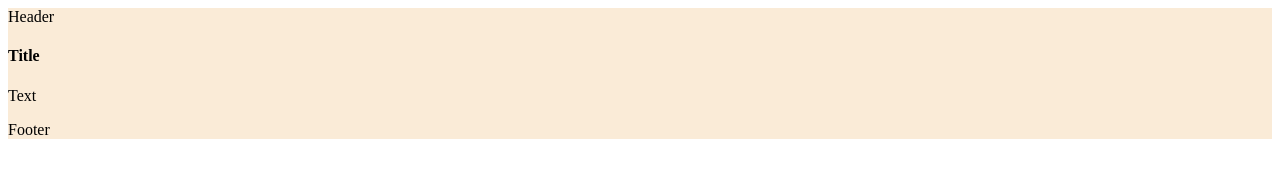
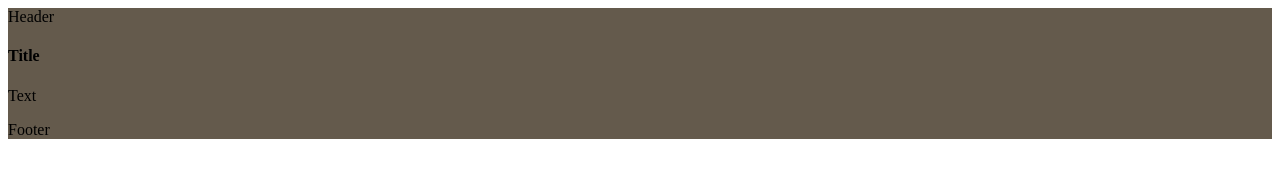
Before and after one commit to dave1614/demo-repo, a plain HTML site: page index.html in a window 1280 px wide. Drawn offline with Linux system fonts and the light colour scheme.

Commit message:
Index changed

```diff
--- a/index.html
+++ b/index.html
@@ -4,7 +4,7 @@
 <head>
     <style>
         .container{
-            background-color: antiquewhite;
+            background-color: rgb(100, 90, 76);
         }
     </style>
 </head>
```
